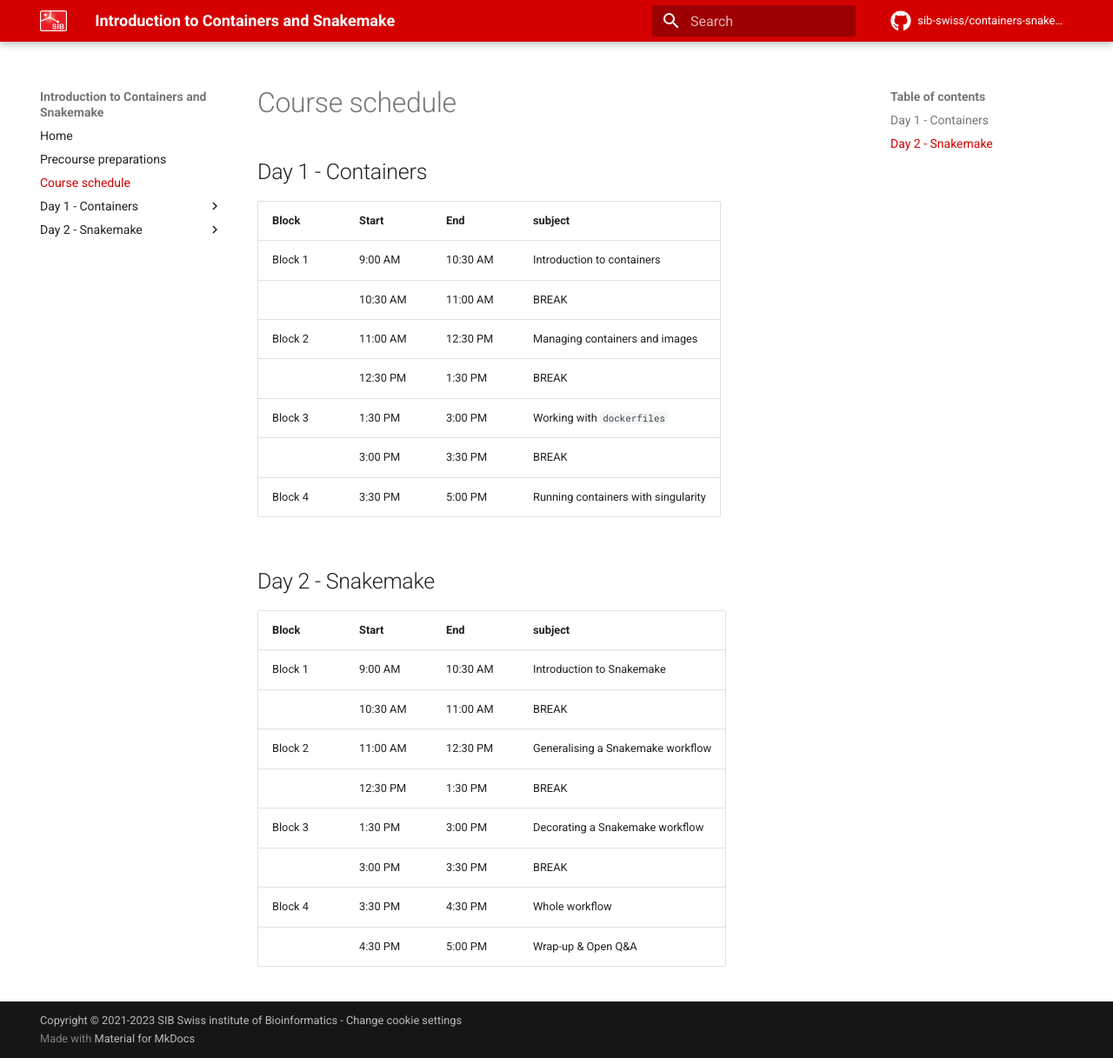
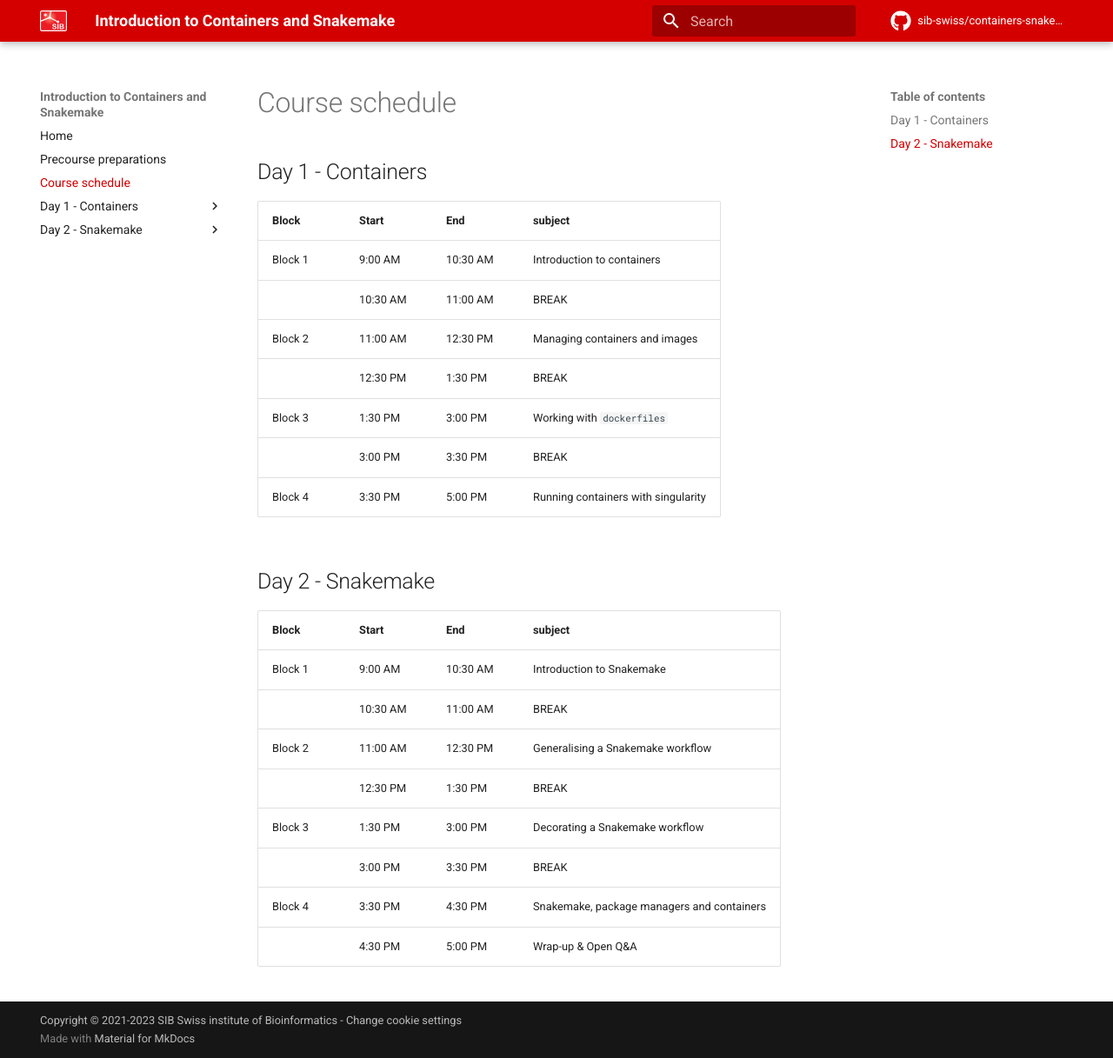
Before and after one commit to sib-swiss/containers-introduction-training, an MkDocs documentation site: the page built from docs/course_schedule.md, in a window 1280 px wide and 1217 px high. Shown: the whole window at 87% size. Built offline with MkDocs 1.6.1 and Material for MkDocs 9.7.7, drawn with Linux system fonts in a browser that asks for light colours; comment, search, counter and statistics services are not loaded; the version menu is left out.

Commit message:
Updates schedule

```diff
--- a/docs/course_schedule.md
+++ b/docs/course_schedule.md
@@ -20,5 +20,5 @@
 |         	| 12:30 PM 	| 1:30 PM  	| BREAK                                       	|
 | Block 3 	| 1:30 PM  	| 3:00 PM  	| Decorating a Snakemake workflow             	|
 |         	| 3:00 PM  	| 3:30 PM  	| BREAK                                       	|
-| Block 4 	| 3:30 PM  	| 4:30 PM  	| Whole workflow                               	|
+| Block 4 	| 3:30 PM  	| 4:30 PM  	| Snakemake, package managers and containers  	|
 |         	| 4:30 PM  	| 5:00 PM  	| Wrap-up & Open Q&A                          	|
--- a/mkdocs.yml
+++ b/mkdocs.yml
@@ -13,6 +13,7 @@ nav:
       - Introduction to Snakemake: course_material/day2/2_introduction_snakemake.md
       - Making a more general-purpose Snakemake workflow: course_material/day2/3_generalising_snakemake.md
       - Decorating and optimising a Snakemake workflow: course_material/day2/4_decorating_workflow.md
+      - Running containers with singularity: course_material/day2/5_reproducibility_snakemake.md
 
 theme:
   name: material
```
